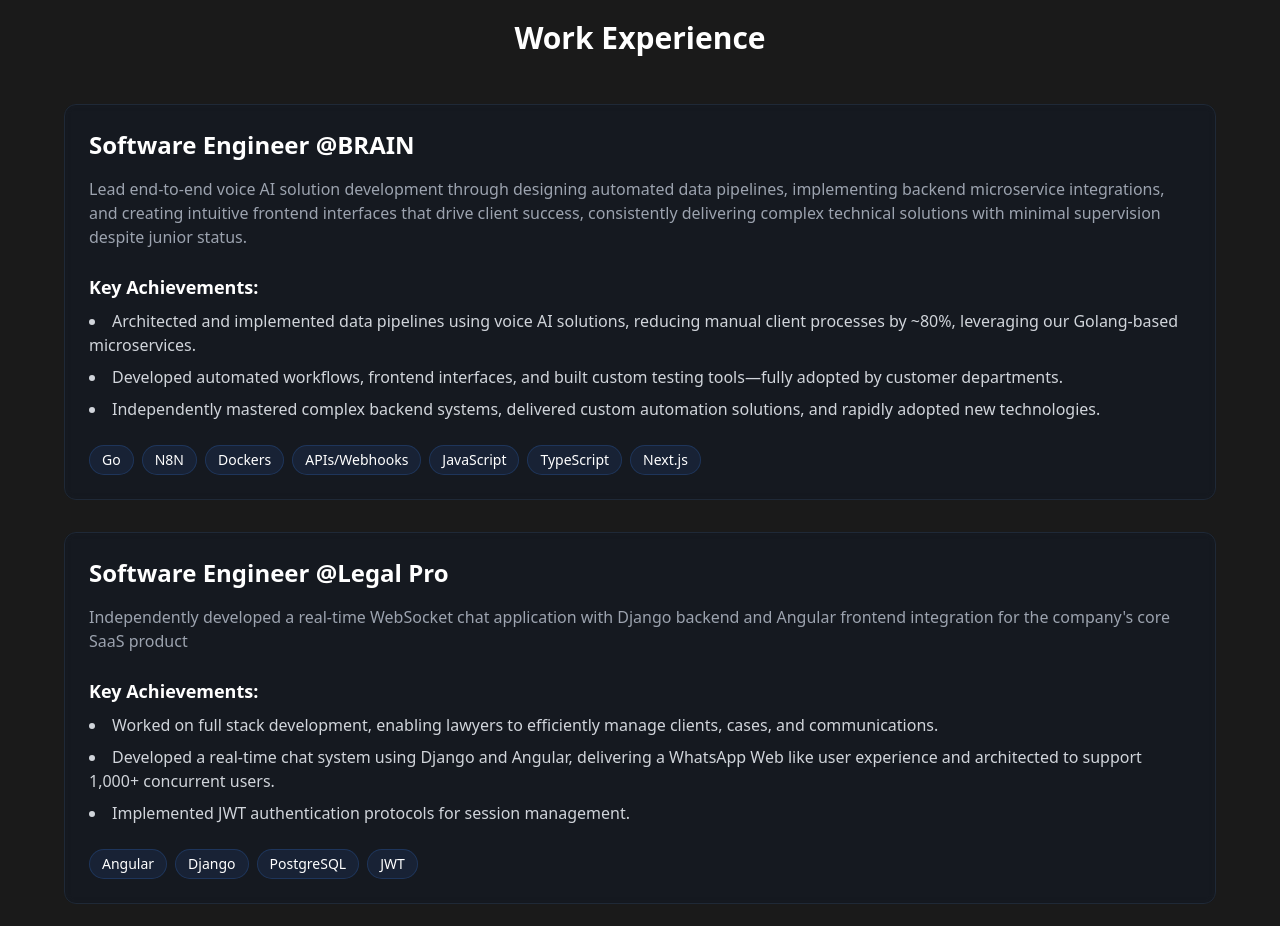
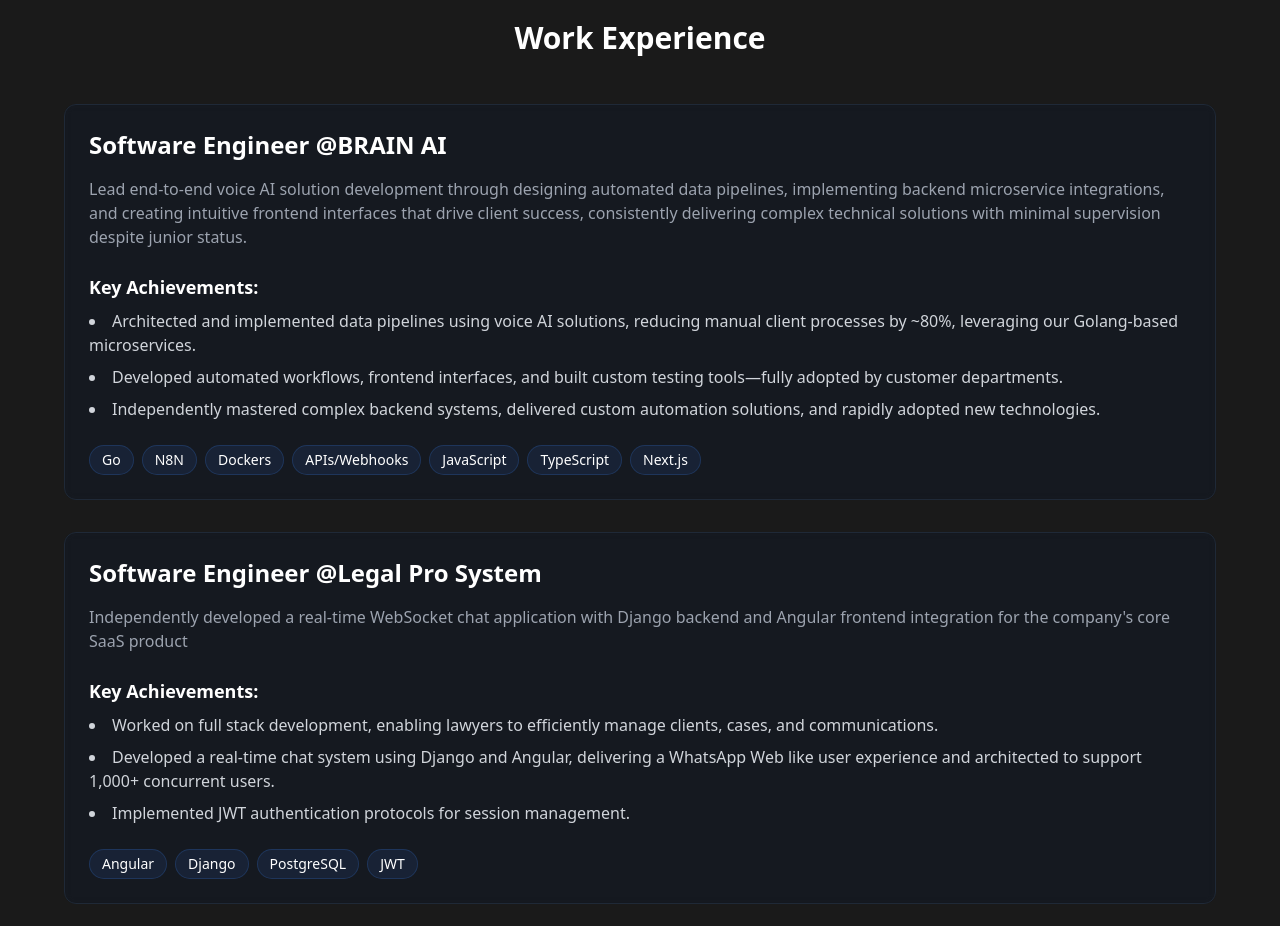
Before and after one commit to AliTSayyed/swe-portfolio, a Next.js app: page / in a window 1280 px wide. Shown: the part 860-1786 px from the top of the page. Built offline with nearby package versions, Linux system fonts and the light colour scheme.

Commit message:
update company names and resume

```diff
--- a/app/components/WorkExperience.tsx
+++ b/app/components/WorkExperience.tsx
@@ -18,7 +18,7 @@
         <div className="grid grid-cols-1 gap-8">
           {[
             {
-              title: "Software Engineer @BRAIN",
+              title: "Software Engineer @BRAIN AI",
               description:
                 "Lead end-to-end voice AI solution development through designing automated data pipelines, implementing backend microservice integrations, and creating intuitive frontend interfaces that drive client success, consistently delivering complex technical solutions with minimal supervision despite junior status.",
               details: [
@@ -37,7 +37,7 @@
               ],
             },
             {
-              title: "Software Engineer @Legal Pro",
+              title: "Software Engineer @Legal Pro System",
               description:
                 "Independently developed a real-time WebSocket chat application with Django backend and Angular frontend integration for the company's core SaaS product",
               details: [
```
Also changed, not shown: 1 other file (tests, documents, lock files or other folders).
